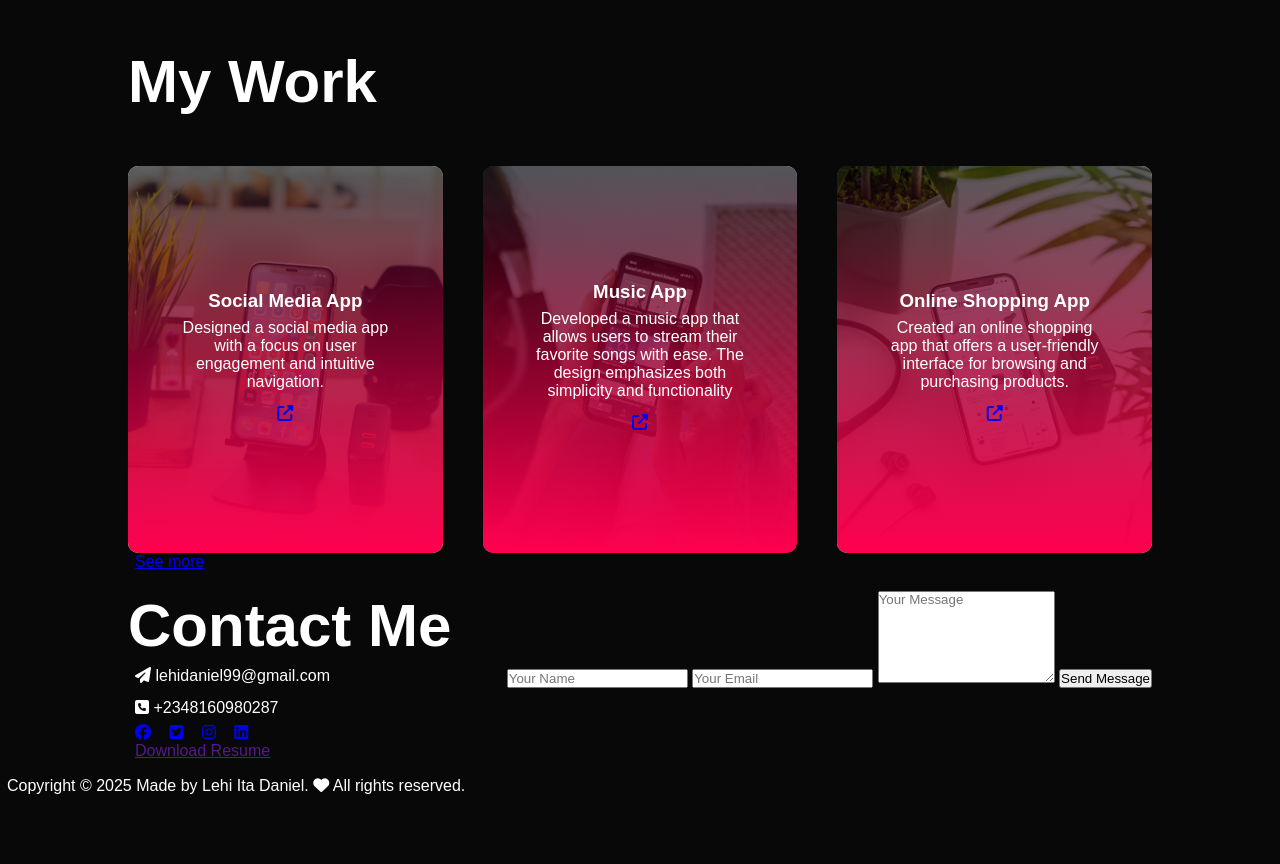
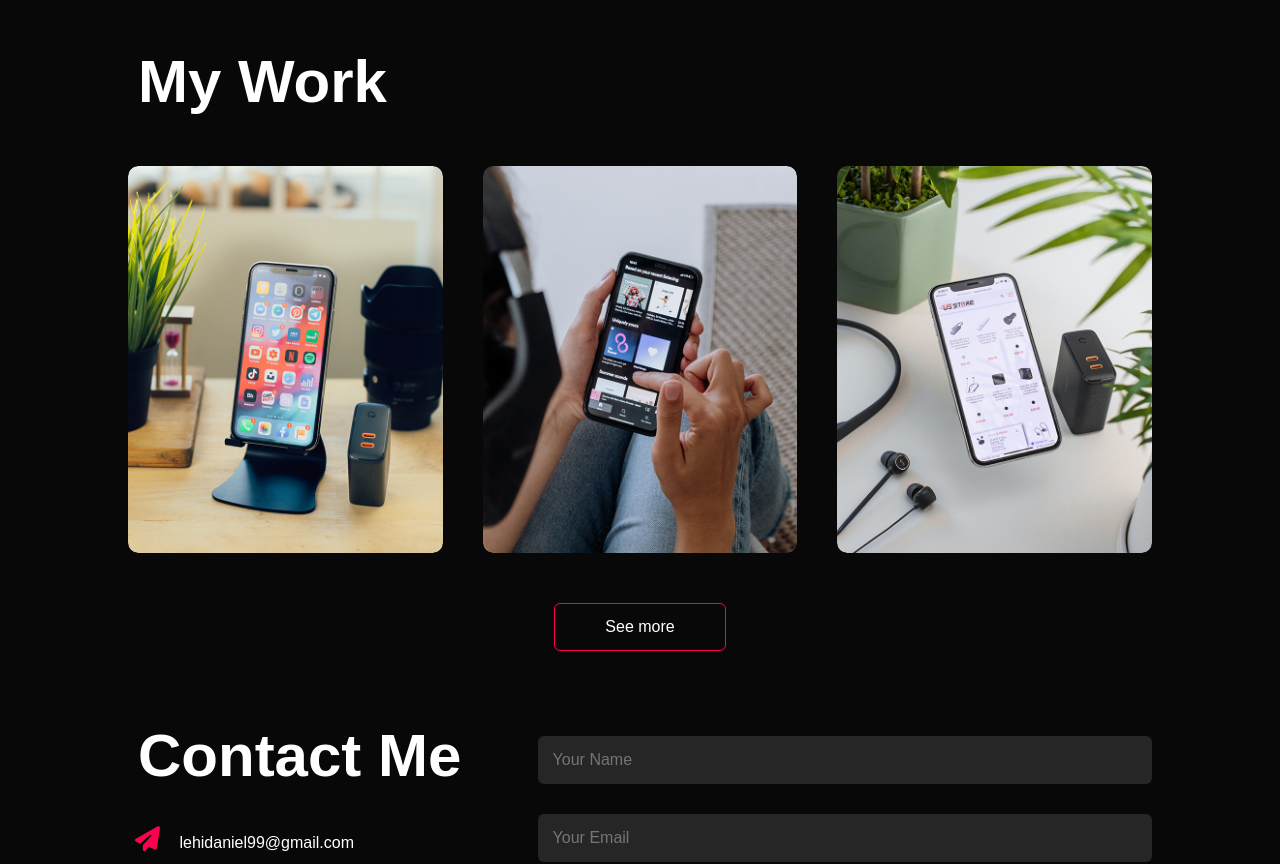
Before and after one commit to L33hy/portfolio, a plain HTML site: page index.html in a window 1280 px wide. Shown: the part 1936-2800 px from the top of the page. Before the commit the page ends 2738 px from the top, so only its background shows below. Drawn offline with Linux system fonts and the light colour scheme.

Commit message:
Added css styling to the background image.

```diff
--- a/css/style.css
+++ b/css/style.css
@@ -3,6 +3,10 @@
     padding: 0;
     box-sizing: border-box;
     font-family: "poppins", sans-serif;
+}
+
+html {
+    scroll-behavior: smooth;
 }
 
 body {
@@ -13,7 +17,7 @@ body {
 #header {
     width: 100%;
     height: 100vh;
-    background-image: url(/images/background.png);
+    background-image: url(/images/Gemini_Generated_Image_9s8i4z9s8i4z9s8i.png);
     background-size: cover;
     background-position: center;
 }
@@ -103,6 +107,7 @@ nav ul li a:hover::after {
     font-size: 60px;
     font-weight: 600;
     color: #fff;
+    padding-left: 10px;
 }
 
 .tab-titles {
@@ -151,7 +156,7 @@ nav ul li a:hover::after {
     display: block;
 }
 
-/* Service Section */
+/* ----------- Service Section --------- */
 #services {
     padding: 30px 0;
 }
@@ -226,11 +231,13 @@ a {
 .work img {
     width: 100%;
     display: block;
+    border-radius: 10px;
+    transition: transform 0.5s ease-in-out;
 }
 
 .layer {
     width: 100%;
-    height: 100%;
+    height: 0;
     background: linear-gradient(rgba(0,0,0,0.6), #ff004f);
     border-radius: 10px;
     position: absolute;
@@ -243,4 +250,216 @@ a {
     flex-direction: column;
     padding: 0 40px;
     text-align: center;
+    font-size: 14px;
+    transition: height 0.5s ease-in-out;
 }
+
+.layer h3 {
+    font-weight: 500;
+    margin-bottom: 5px;
+}
+
+.layer a {
+    margin-top: 8px;
+    color: #ff004f;
+    text-decoration: none;
+    font-size: 18px;
+    line-height: 40px;
+    background: #fff;
+    width: 50px;
+    height: 50px;
+    border-radius: 50%;
+    text-align: center;
+}
+
+.work:hover img {
+    transform: scale(1.1);
+}
+
+.work:hover .layer {
+    height: 100%;
+}
+
+.btn {
+    display: block;
+    margin: 50px auto;
+    width: fit-content;
+    border: 1px solid #ff004f;
+    background-color: transparent;
+    padding: 14px 50px;
+    border-radius: 6px;
+    text-decoration: none;
+    color: #fff;
+    cursor: pointer;
+    transition: background 0.5s ease-in-out, color 0.5s ease-in-out;
+}
+
+.btn:hover {
+    background-color: #ff004f;
+}
+
+/* ---------------- Contact Section --------------- */
+.contact-left {
+    flex-basis: 35%;
+}
+
+.contact-right {
+    flex-basis: 60%;
+}
+
+.contact-left p {
+    margin-top: 30px;
+}
+
+.contact-left p i {
+    color: #ff004f;
+    margin-right: 15px;
+    font-size: 25px;
+}
+
+.social-icons {
+    margin-top: 30px;
+}
+
+.social-icons a {
+    text-decoration: none;
+    color: #ababab;
+    font-size: 30px;
+    margin-right: 15px;
+    display: inline-block;
+    transition: transfrm 0.5s ease-in-out;
+}
+
+.social-icons a:hover {
+    color: #ff004f;
+    transform: translateY(-5px);
+}
+
+.btn.btn2 {
+    display: inline-block;
+    margin-top: 30px;
+    border: 1px solid #ff004f;
+    text-decoration: none;
+    transition: background-color 0.5s ease-in-out, color 0.5s ease-in-out;
+}
+
+.contact-right form {
+    width: 100%;
+}
+
+form input,
+form textarea {
+    width: 100%;
+    padding: 15px;
+    outline: none;
+    margin: 15px 0;
+    border: none;
+    border-radius: 6px;
+    background-color: #262626;
+    color: #fff;
+    font-size: 16px;
+}
+
+form .btn2 {
+    padding: 14px 30px;
+    font-size: 18px;
+    margin-top: 10px;
+}
+
+.copyright {
+    width: 100%;
+    text-align: center;
+    padding: 25px 0;
+    background-color: #262626;
+    font-weight: 300;
+    margin-top: 50px;
+}
+
+.copyright i {
+    color: #ff004f;
+}
+
+nav .fa-solid {
+    display: none;
+}
+/* -------------- Media Queries ------------- */
+@media (max-width: 768px) {
+    #header {
+        background-image: url(/images/phone-background.png);
+    }
+
+    .header-text {
+        margin-top: 90%;
+        font-size: 16px;
+    }
+
+    .header-text h1 {
+        font-size: 30px;
+    }
+
+    nav .fa-solid {
+        display: block;
+        font-size: 25px;
+    }
+
+    nav ul {
+        background: #ff004f;
+        position: fixed;
+        top: 0;
+        right: -200px;
+        width: 200px;
+        height: 100vh;
+        padding-top: 50px;
+        z-index: 2;
+        transition: right 0.5s ease-in-out;
+    }
+
+    nav ul li {
+        display: block;
+        margin: 25px;
+    }
+    nav ul .fa-solid {
+        position: absolute;
+        top: 25px;
+        left: 25px;
+        cursor: pointer;
+    }
+
+    .about-col-1,
+    .about-col-2 {
+        flex-basis: 100%;
+    }
+
+    .about-col-1 {
+        margin-bottom: 30px;
+    }
+
+    .about-col-2 {
+        font-size: 14px;
+    }
+
+    .sub-title {
+        font-size: 30px;
+    }
+
+    .tab-links {
+        font-size: 16px;
+        margin-right: 20px;
+    }
+
+    .contact-left, .contact-right {
+        flex-basis: 100%;
+    }
+
+    /* .service-list {
+        grid-template-columns: repeat(auto-fit, minmax(200px, 1fr));
+    }
+
+    .work-list {
+        grid-template-columns: repeat(auto-fit, minmax(200px, 1fr));
+    } */
+
+    .copyright {
+        font-size: 14px;
+    }
+}
```
